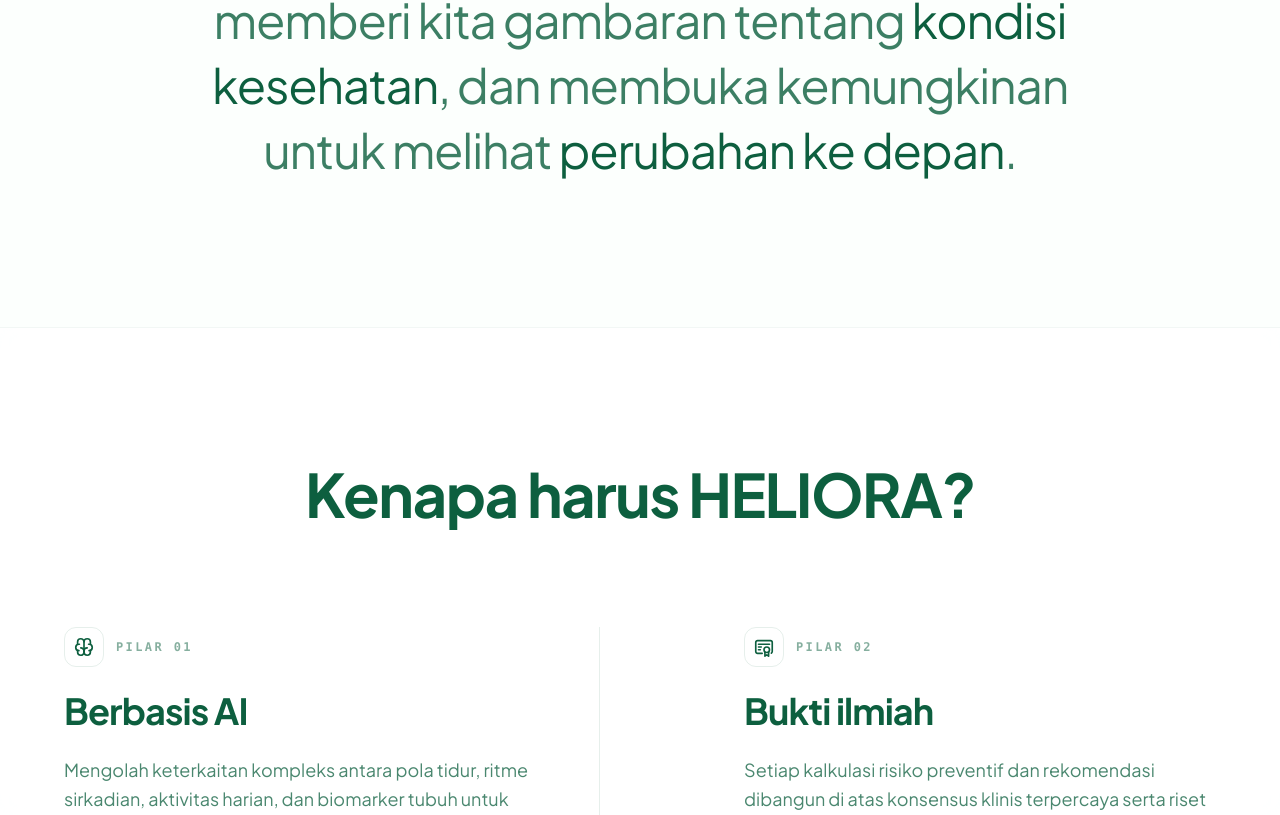
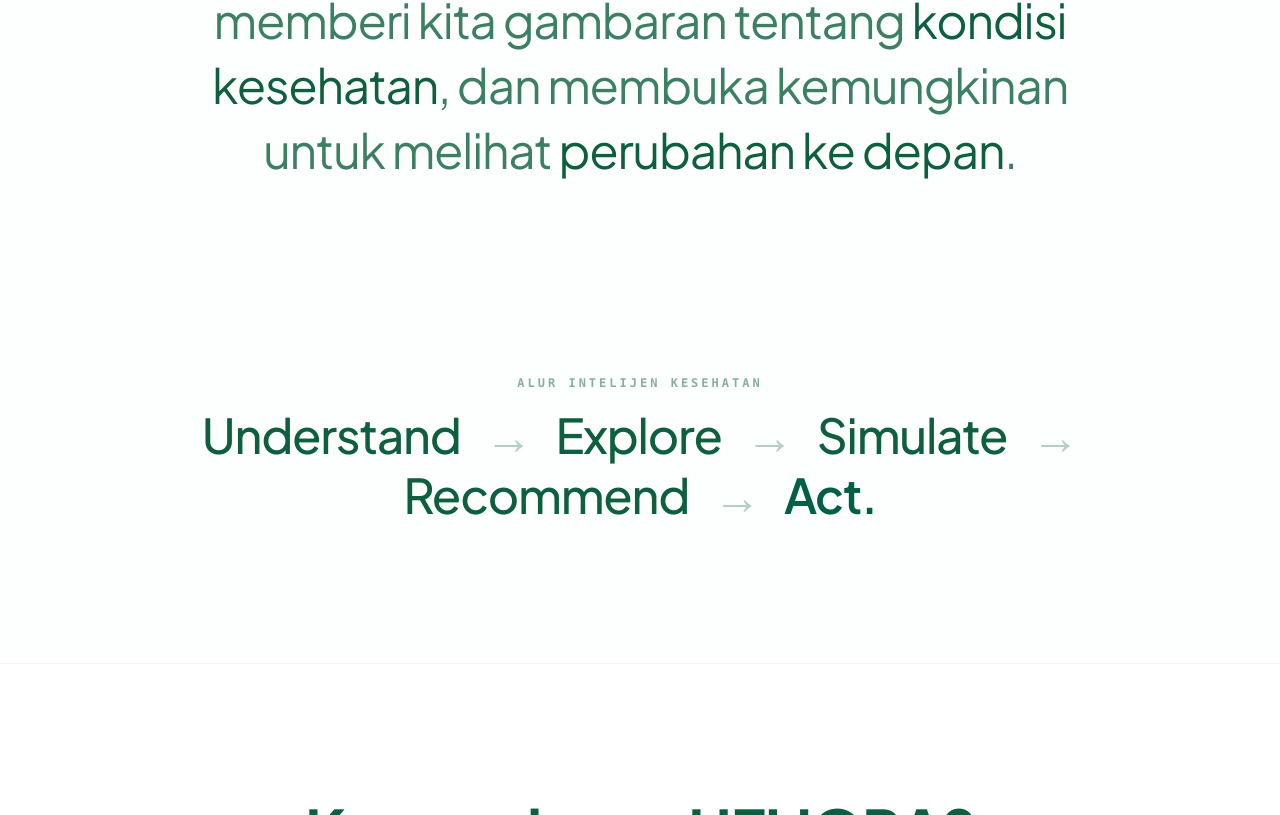
Before and after one commit to nikamushi/heliora, a Next.js app in the folder apps/web/: page / in a window 1280 px wide. Shown: the part 1900-2715 px from the top of the page. Built offline with nearby package versions, Linux system fonts and the light colour scheme.

Commit message:
FE-001.9: add Understand journey flow section above Kenapa harus HELIORA
Why:
- Add the sequential health intelligence journey flow section per user request.

How:
- Insert editorial section displaying 'Understand → Explore → Simulate → Recommend → Act.' above section #features.

```diff
--- a/apps/web/src/app/page.tsx
+++ b/apps/web/src/app/page.tsx
@@ -192,6 +192,27 @@ export default function LandingPage() {
 
         {/* SECTION 02: NARASI POLA HIDUP & EKSPLORASI RISIKO */}
         <SectionLifestyleNarrative />
+
+        {/* SECTION: ALUR PREVENTIF (Understand → Explore → Simulate → Recommend → Act.) */}
+        <section className="container mx-auto px-6 lg:px-12 py-14 sm:py-18 md:py-24 text-center">
+          <div className="max-w-5xl mx-auto flex flex-col items-center space-y-5">
+            <span className="text-xs font-semibold uppercase tracking-[0.25em] text-brand-900/50 font-mono">
+              Alur Intelijen Kesehatan
+            </span>
+
+            <div className="flex flex-wrap items-center justify-center gap-x-3 sm:gap-x-4 md:gap-x-6 gap-y-3 text-2xl sm:text-3xl md:text-4xl lg:text-5xl font-medium tracking-tight text-brand-900">
+              <span className="hover:text-emerald-800 transition-colors">Understand</span>
+              <span className="text-brand-900/30 font-light select-none">→</span>
+              <span className="hover:text-emerald-800 transition-colors">Explore</span>
+              <span className="text-brand-900/30 font-light select-none">→</span>
+              <span className="hover:text-emerald-800 transition-colors">Simulate</span>
+              <span className="text-brand-900/30 font-light select-none">→</span>
+              <span className="hover:text-emerald-800 transition-colors">Recommend</span>
+              <span className="text-brand-900/30 font-light select-none">→</span>
+              <span className="text-emerald-800 font-semibold">Act.</span>
+            </div>
+          </div>
+        </section>
 
         {/* SECTION 03: KENAPA HARUS HELIORA (#features) */}
         <section id="features" className="w-full bg-white/80 backdrop-blur-md border-y border-brand-900/5 py-20 sm:py-28 md:py-32 my-8 sm:my-12 scroll-mt-24">
```
